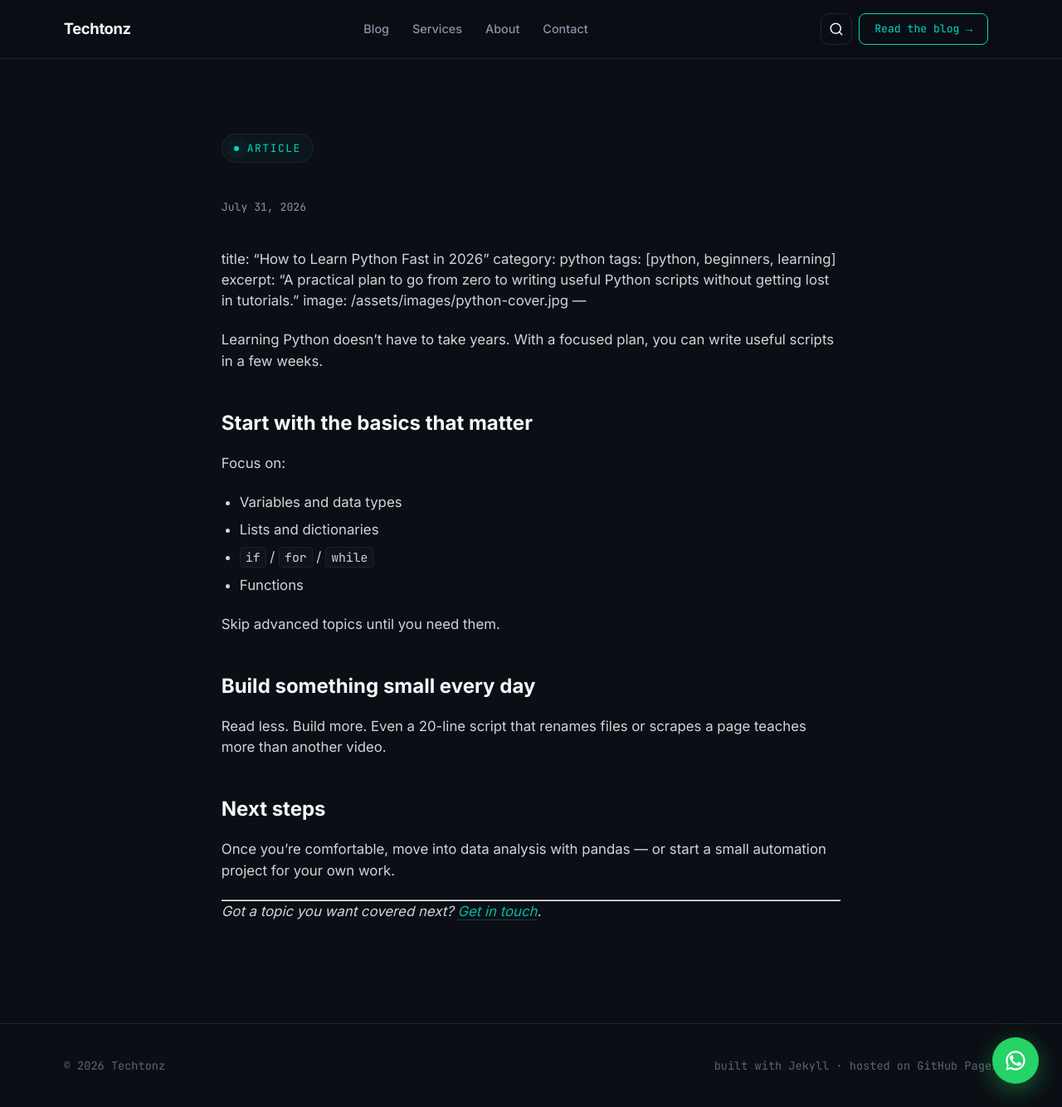
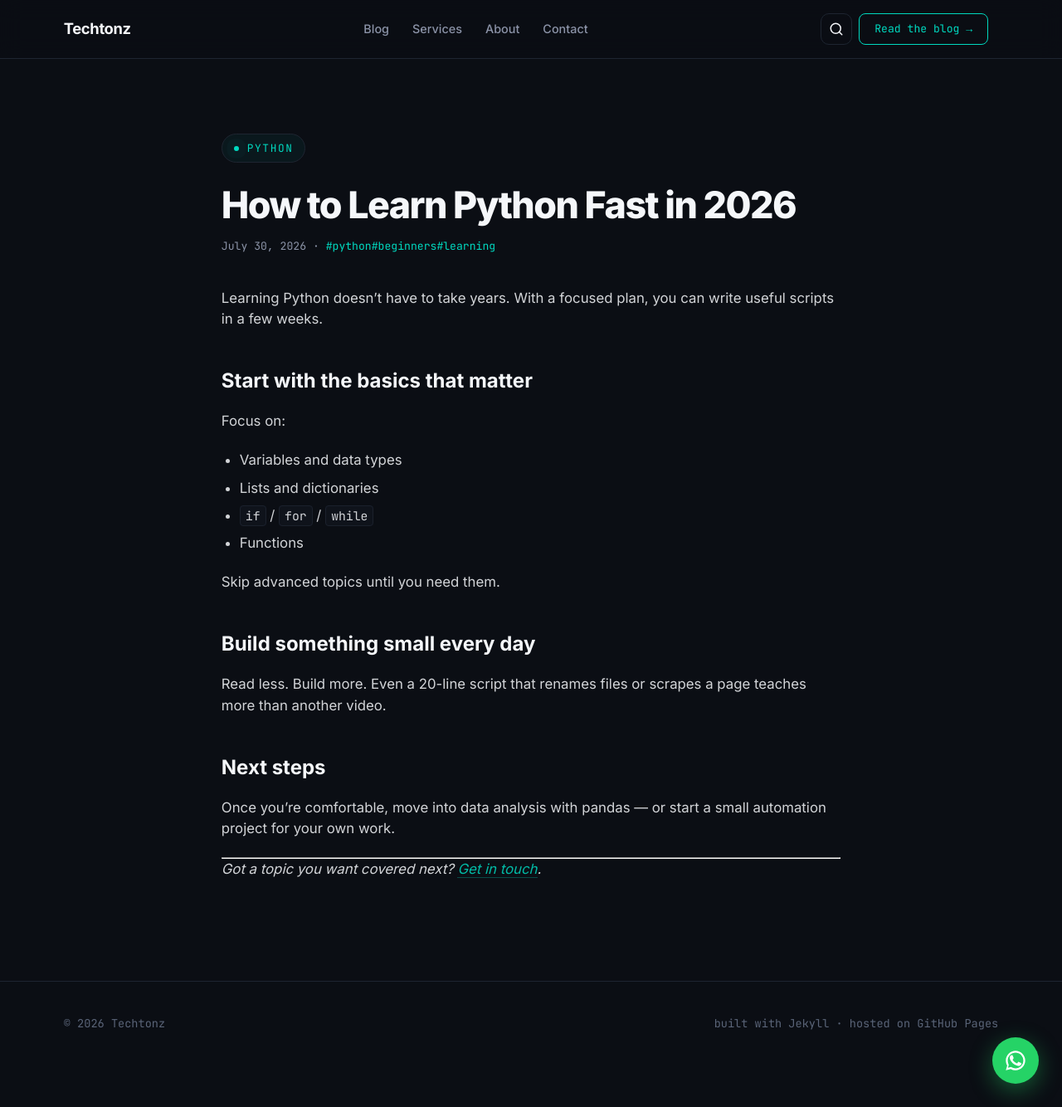
Before and after one commit to teefortech/Techtonz, a Jekyll site: the page built from _posts/2026-07-30-how-to-learn-python-fast.md, in a window 1280 px wide and 1334 px high. Shown: the whole window at 83% size. Built offline with Jekyll 4.4.1, drawn with Linux system fonts in a browser that asks for light colours.

Commit message:
Rename learning guide and update image path
Updated the filename and modified the image path in the Python learning guide.

````diff
--- a/_posts/2026-07-30-python-learning-guide.md
+++ b/_posts/2026-07-30-how-to-learn-python-fast.md
@@ -1,16 +1,9 @@
----
-
-## Python Learning Guide
-
-Filename: `2026-07-30-how-to-learn-python-fast.md`
-
-```markdown
 ---
 title: "How to Learn Python Fast in 2026"
 category: python
 tags: [python, beginners, learning]
 excerpt: "A practical plan to go from zero to writing useful Python scripts without getting lost in tutorials."
-image: /assets/images/python-cover.jpg
+image: /assets/images/tonzpy.jpg
 ---
 
 Learning Python doesn’t have to take years. With a focused plan, you can write useful scripts in a few weeks.
````
